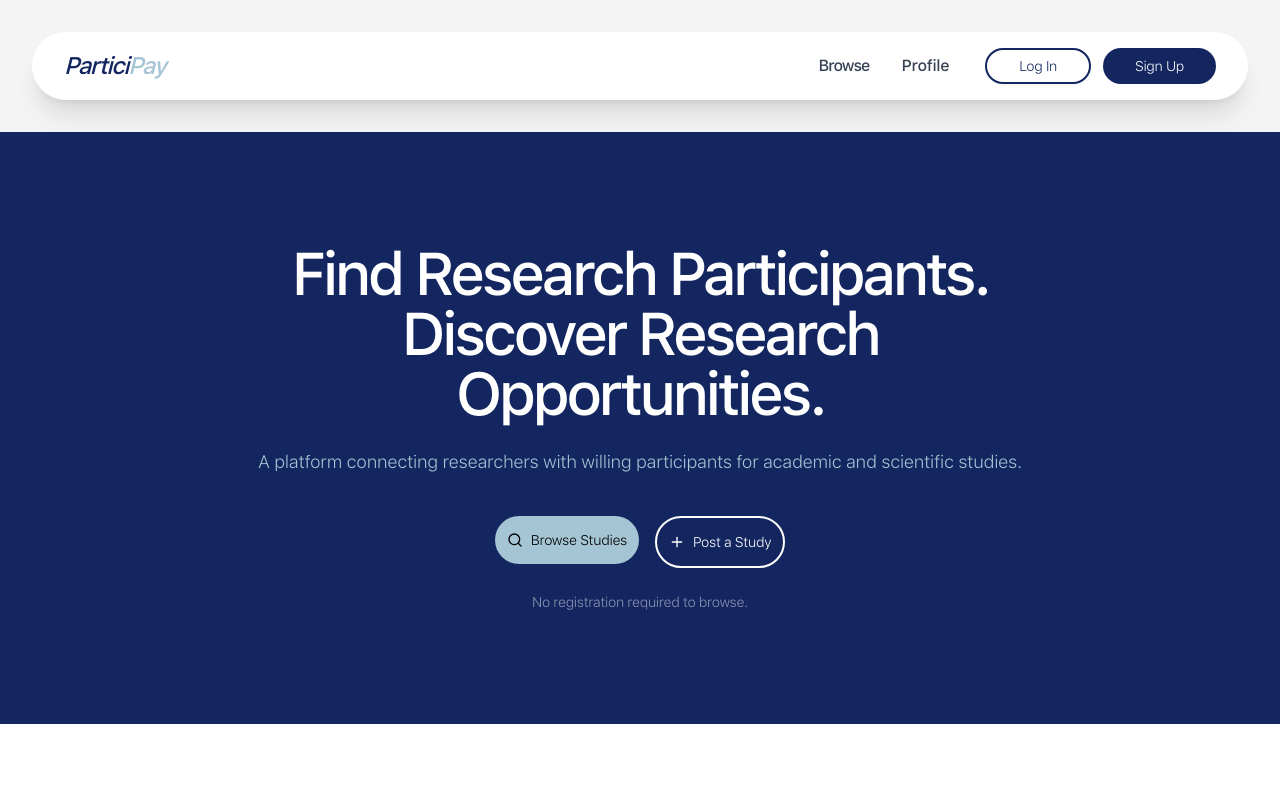
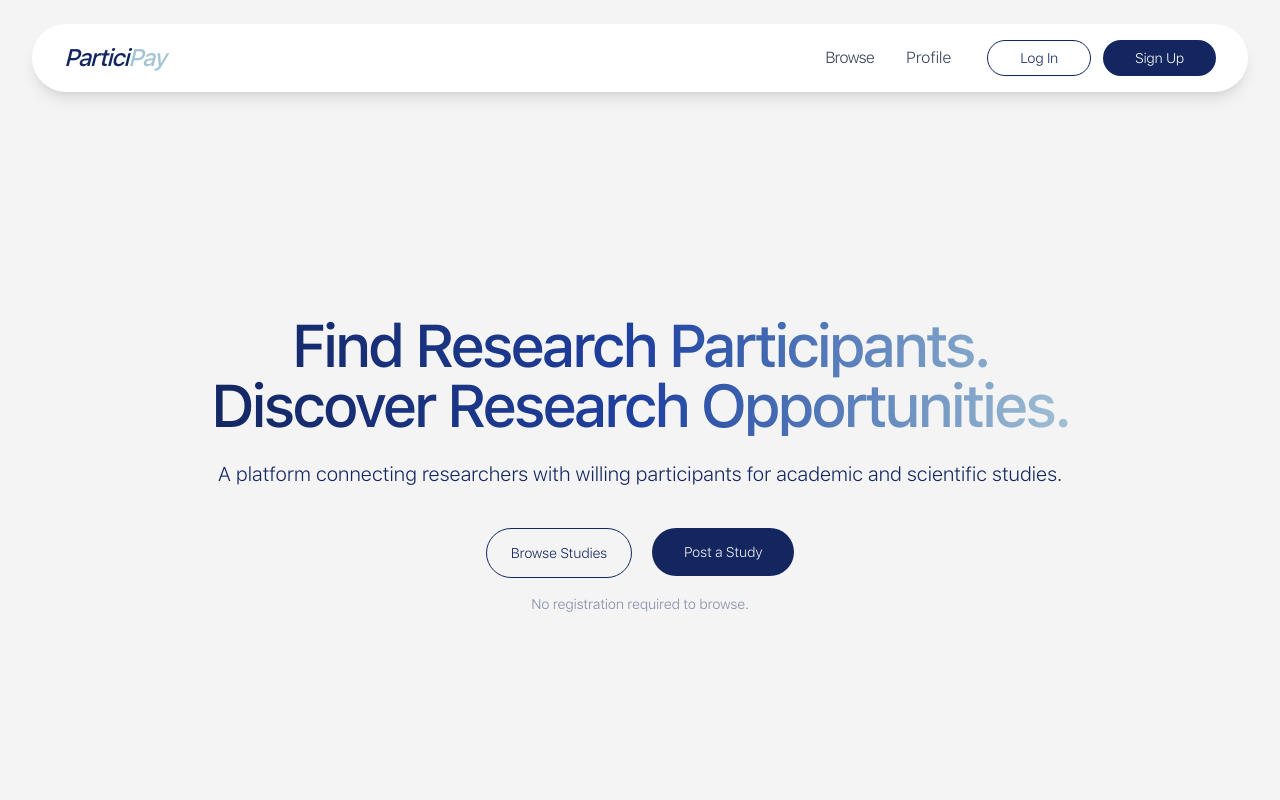
Before and after one commit to gheelopez/participay, a Next.js app: page / in a window 1280 px wide. Shown: the top 800 px of the page. Built offline with nearby package versions, Linux system fonts and the light colour scheme.

Commit message:
style: hero section

```diff
--- a/src/app/globals.css
+++ b/src/app/globals.css
@@ -97,7 +97,7 @@ body {
   }
 }
 
-body {
+body, p {
   letter-spacing: -0.02em;
 }
 
--- a/src/app/page.tsx
+++ b/src/app/page.tsx
@@ -32,8 +32,8 @@ function useScrollAnimation() {
 function Navbar() {
   return (
     <div className="sticky top-0 z-50 bg-transparent">
-      <div className="px-8 py-8">
-        <nav className="max-w-8xl mx-auto bg-white rounded-full shadow-xl">
+      <div className="px-8 py-6">
+        <nav className="max-w-8xl mx-auto bg-white rounded-full shadow-lg">
           <div className="px-8 py-4 flex items-center justify-between">
             {/* Logo */}
             <span className="text-2xl font-bold">
@@ -46,13 +46,13 @@ function Navbar() {
               <div className="hidden md:flex items-center gap-8">
                 <Link
                   href="/browse"
-                  className="text-gray-700 hover:text-[#132660] transition-colors duration-200 text-base font-bold"
+                  className="text-gray-700 hover:text-[#132660] transition-colors duration-200 text-base font-medium"
                 >
                   <h1>Browse</h1>
                 </Link>
                 <Link
                   href="/profile"
-                  className="text-gray-700 hover:text-[#132660] transition-colors duration-200 text-base font-bold"
+                  className="text-gray-700 hover:text-[#132660] transition-colors duration-200 text-base font-medium"
                 >
                   Profile
                 </Link>
@@ -63,7 +63,7 @@ function Navbar() {
                 <Button
                   asChild
                   variant="outline"
-                  className="rounded-full border-2 border-[#132660] bg-white text-[#132660] hover:bg-gray-50 px-8 py-2 font-medium transition-all duration-200"
+                  className="rounded-full border-1 border-[#132660] bg-white text-[#132660] hover:bg-gray-50 px-8 py-2 font-medium transition-all duration-200"
                 >
                   <Link href="/login">Log In</Link>
                 </Button>
@@ -85,36 +85,34 @@ function Navbar() {
 
 function HeroSection() {
   return (
-    <section className="py-28 text-center" style={{ backgroundColor: '#132660' }}>
-      <div className="animate-in fade-in slide-in-from-bottom-4 duration-700 fill-mode-both max-w-4xl mx-auto px-6">
-        <h1 className="text-5xl md:text-6xl font-bold text-white leading-tight mb-6">
-          Find Research Participants.<br />Discover Research Opportunities.
+    <section className="py-50 text-center" style={{ backgroundColor: '#F4F4F4' }}>
+      <div className="animate-in fade-in slide-in-from-bottom-4 duration-700 fill-mode-both max-w-4xl mx-auto px-2">
+        <h1 className="text-6xl md:text-6xl font-bold leading-tight mb-6 bg-gradient-to-r from-[#132660] via-[#2040a0] to-[#a5c4d4] bg-clip-text text-transparent">
+          Find Research Participants.<br />
+          Discover Research Opportunities.
         </h1>
-        <p className="text-lg mb-10" style={{ color: '#a5c4d4' }}>
+        <p className="text-xl mb-10" style={{ color: '#132660' }}>
           A platform connecting researchers with willing participants for academic and scientific studies.
         </p>
-        <div className="flex gap-4 justify-center flex-wrap">
+        <div className="flex gap-5 justify-center flex-wrap">
           <Button
             asChild
-            className="rounded-full py-6 px-8 hover:shadow-lg transition-all duration-300 ease-out"
-            style={{ backgroundColor: '#a5c4d4', color: '#000' }}
+            className="rounded-full py-6 px-6 bg-transparent border-1 border-[#132660] hover:border-[#a5c4d4] hover:bg-[#a5c4d4] hover:text-[#F4F4F4] text-[#132660] transition-all duration-300 ease-out"
           >
             <Link href="/studies" className="flex items-center gap-2">
-              <Search className="w-5 h-5" />
               Browse Studies
             </Link>
           </Button>
           <Button
             asChild
-            className="rounded-full py-6 px-8 bg-transparent border-2 border-white text-white hover:bg-white/10 transition-all duration-300 ease-out"
+            className="rounded-full py-6 px-8 bg-[#132660] text-[#F4F4F4] hover:bg-[#a5c4d4] transition-all duration-300 ease-out"
           >
             <Link href="/register" className="flex items-center gap-2">
-              <Plus className="w-5 h-5" />
               Post a Study
             </Link>
           </Button>
         </div>
-        <p className="mt-6 text-sm" style={{ color: 'rgba(255,255,255,0.5)' }}>
+        <p className="mt-4 text-sm" style={{ color: '#132660', opacity: '0.5'}}>
           No registration required to browse.
         </p>
       </div>
```
